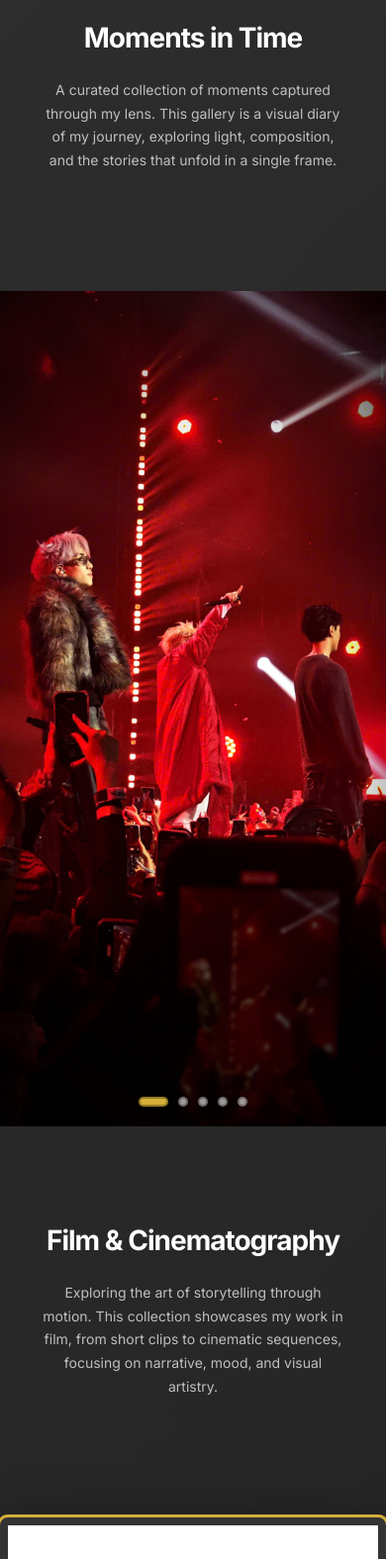
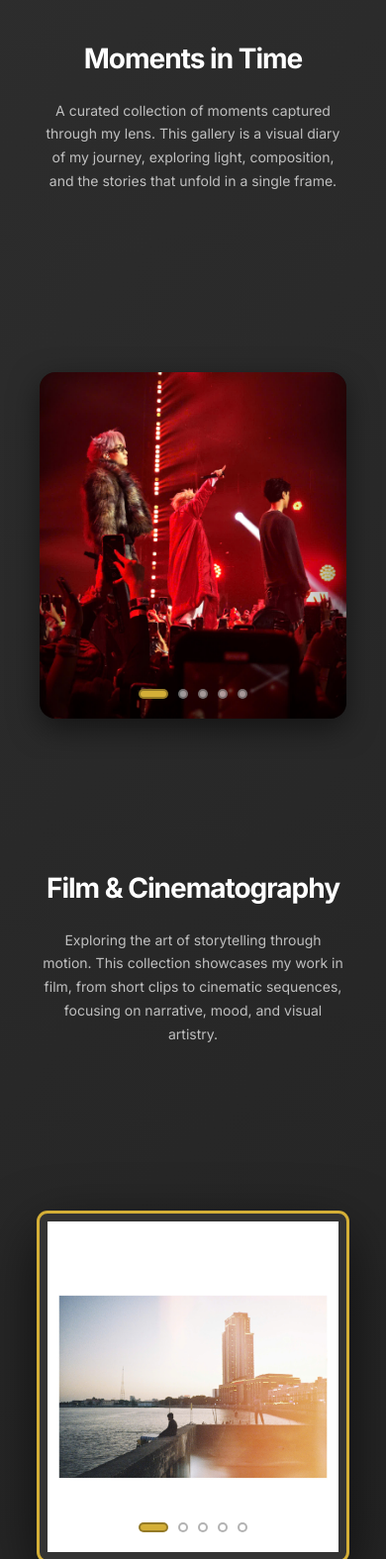
Before and after one commit to NguyenMinh993/portfolio, a Django app: page /photography/ in a window 390 px wide. Shown: the part 77-1652 px from the top of the page at 99% size. Run offline with Django 5.2, Linux system fonts and the light colour scheme; grey boxes are pictures that could not be loaded.

Commit message:
Change aspect ratio to 4:3 landscape and add padding to mobile carousel

```diff
--- a/portfolio/templates/portfolio/photography.html
+++ b/portfolio/templates/portfolio/photography.html
@@ -206,9 +206,9 @@
                 object-position: center;
                 transition: transform 0.3s ease;
                 background: #1a1a1a;
-                /* All images same aspect ratio 3:4 (portrait) */
-                width: 240px;
-                height: 320px;
+                /* All images same aspect ratio 4:3 (landscape) */
+                width: 320px;
+                height: 240px;
             }
 
             .showcase-image:hover {
@@ -518,18 +518,26 @@
                 height: 100%;
             }
 
-            /* Mobile Carousel - Full Screen */
+            /* Mobile Carousel - With Padding and 4:3 aspect ratio */
             .photo-showcase {
                 position: relative;
-                width: 100vw;
-                height: 100vh;
-                margin: 0;
-                margin-left: calc(-50vw + 50%);
+                width: calc(100% - 40px);
+                height: 0;
+                padding-bottom: calc((100% - 40px) * 3 / 4);
+                margin: 20px;
                 overflow: hidden;
-                border-radius: 0;
-                box-shadow: none;
+                border-radius: 16px;
+                box-shadow: 0 10px 30px rgba(0, 0, 0, 0.5);
                 animation: none;
                 background: #1a1a1a;
+            }
+
+            .photo-showcase .showcase-container {
+                position: absolute;
+                top: 0;
+                left: 0;
+                width: 100%;
+                height: 100%;
             }
 
             .showcase-container {
```
